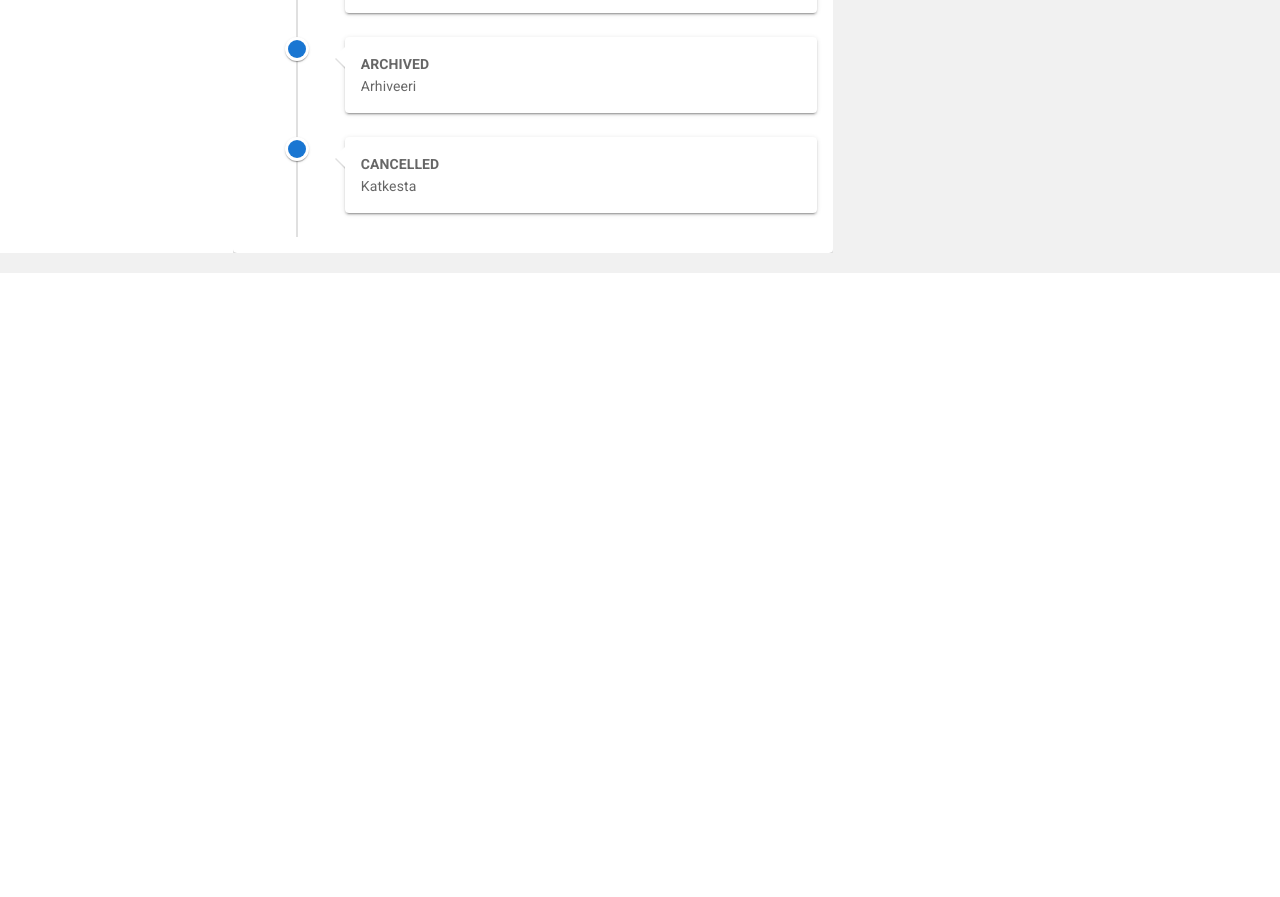
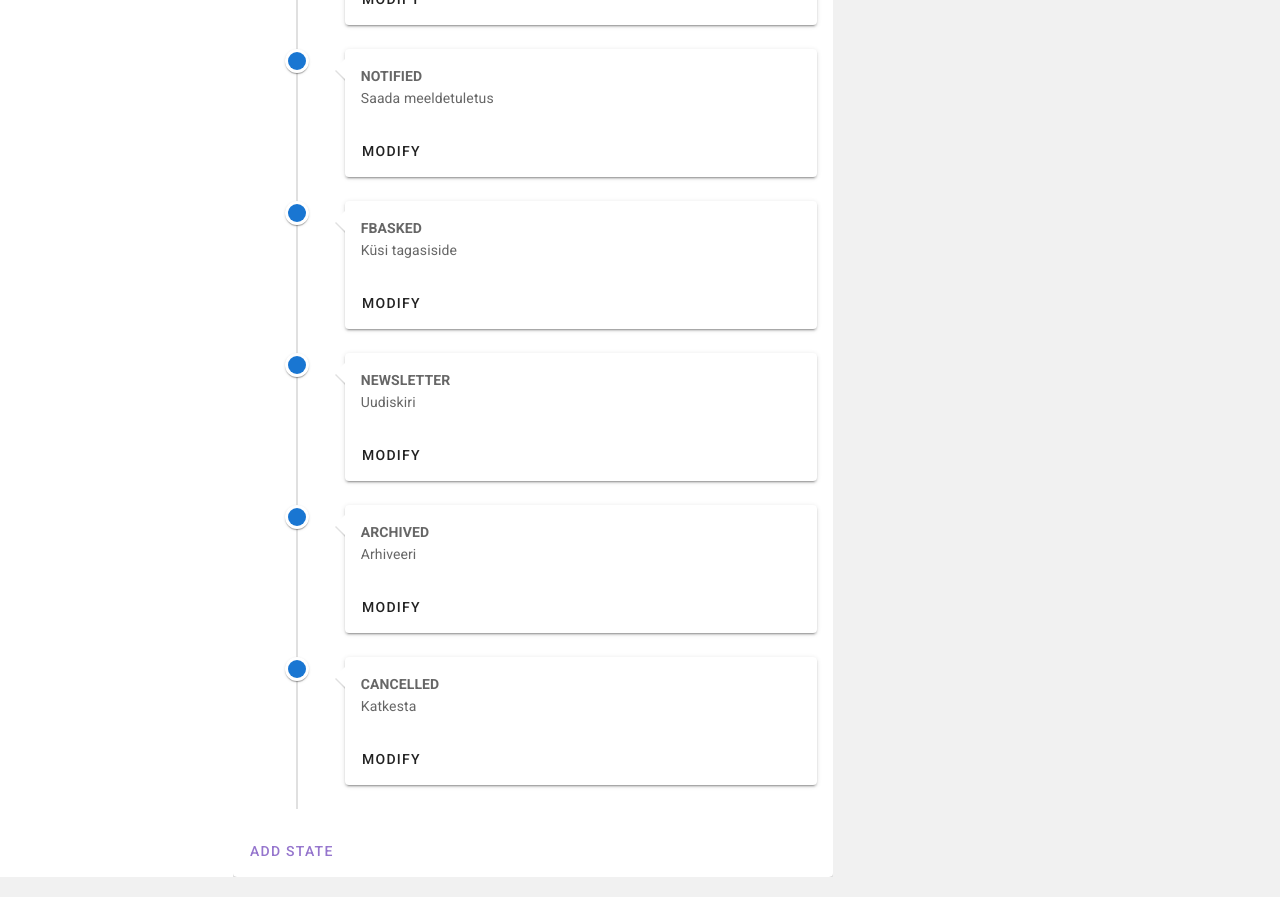
Before and after one commit to wpkonsult/mangofp-settings-ts, a Vue app: page / in a window 1280 px wide. Shown: the part 1060-1957 px from the top of the page. Before the commit the page ends 1333 px from the top, so only its background shows below. Built offline with nearby package versions, Linux system fonts and the light colour scheme.

Commit message:
utility func for array elems swapping

```diff
--- a/src/components/MangoFpProcessSteps.vue
+++ b/src/components/MangoFpProcessSteps.vue
@@ -28,10 +28,27 @@
 
                                         <div>{{ state.action }}</div>
                                     </v-card-text>
+                                    <v-card-actions>
+                                        <v-btn
+                                            text
+                                            @click="modifyState(state.code)"
+                                        >
+                                            {{ locStr("Modify") }}
+                                        </v-btn>
+                                    </v-card-actions>
                                 </v-card>
                             </v-timeline-item>
                         </v-timeline>
                     </v-card-text>
+                    <v-card-actions>
+                        <v-btn
+                            color="deep-purple lighten-2"
+                            text
+                            @click="alert('Lisa')"
+                        >
+                            {{ locStr("Add state") }}
+                        </v-btn>
+                    </v-card-actions>
                 </v-card>
             </v-row>
         </v-container>
@@ -57,6 +74,10 @@ export default Vue.extend({
         locStr: function(key: string): string {
             return locStr(key);
         },
+        modifyState: function(event: any) {
+            console.log("About to modify ");
+            console.log(event);
+        },
     },
 });
 </script>
```
Also changed, not shown: src/controllers/utilities.ts (added, +8 -0 lines), 2 other files (tests, documents, lock files or other folders).
